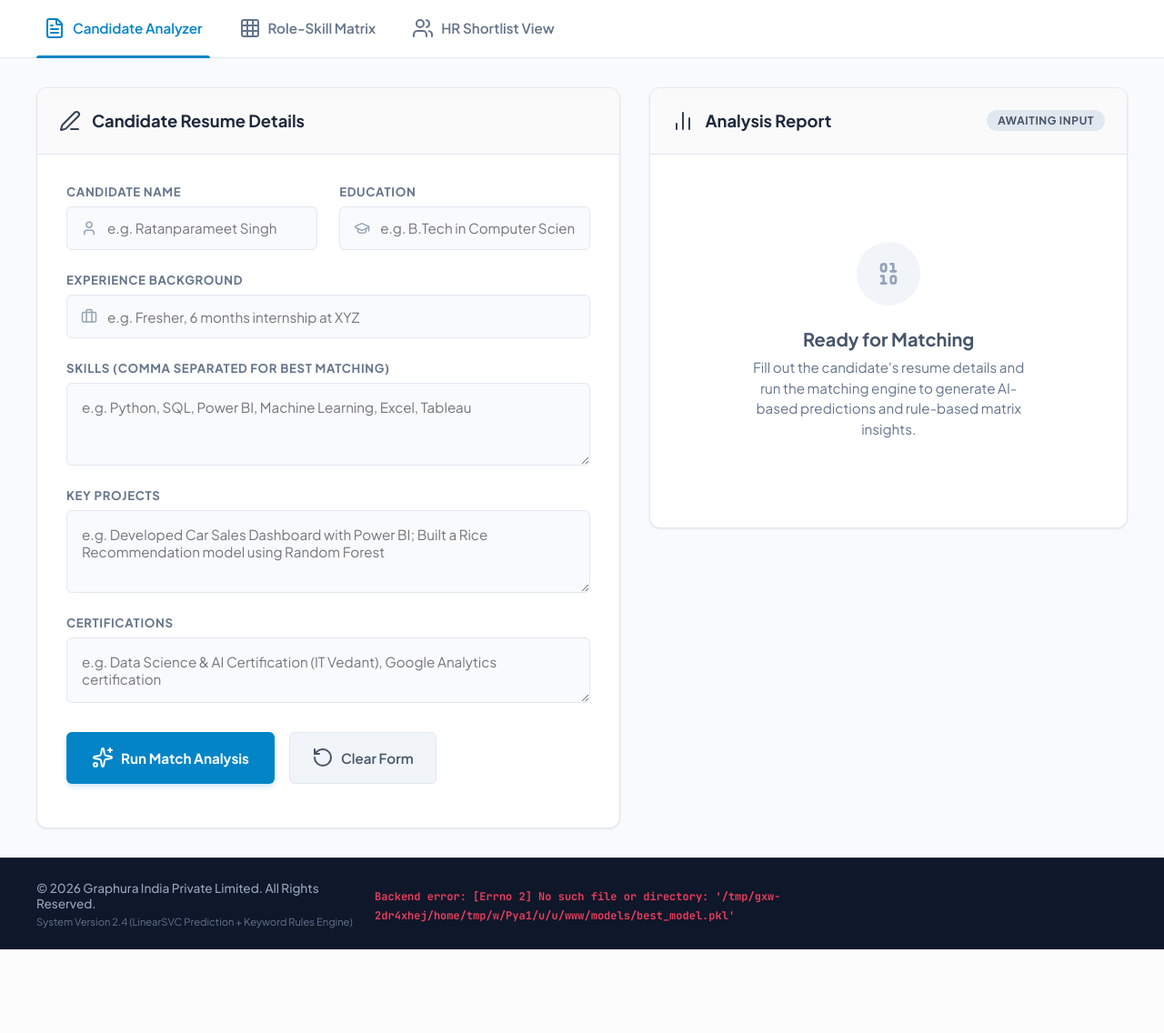
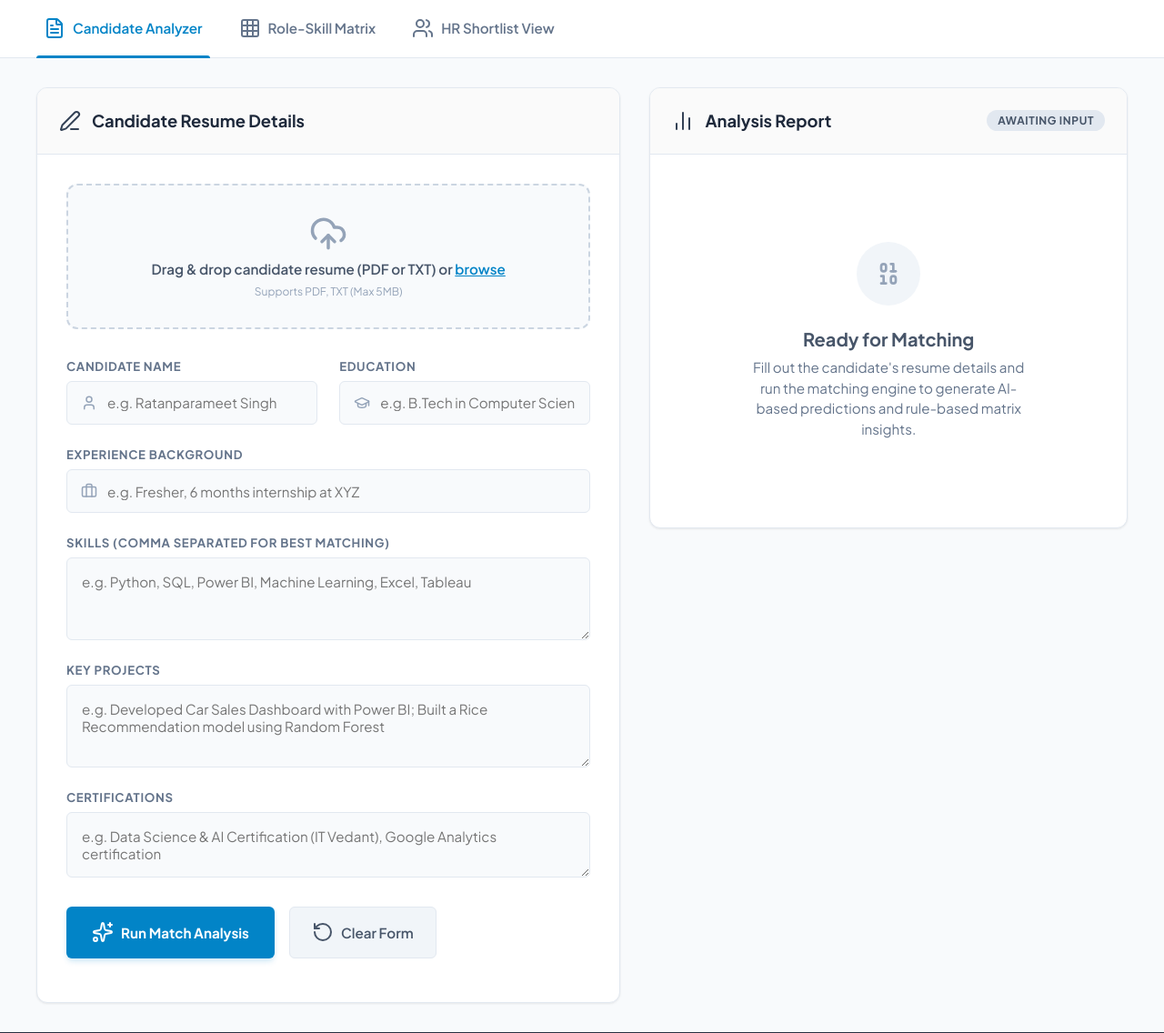
Before and after one commit to Ratanparameet/resume-builder-model, a Flask app: page / in a window 1280 px wide. Shown: the part 289-1425 px from the top of the page at 91% size. Before the commit the page ends 1333 px from the top, so only its background shows below. Run offline with Flask 3, Linux system fonts and the light colour scheme; some libraries are stand-ins or nearby versions.

Commit message:
Add client-side PDF/TXT resume parser and auto-fill feature on Candidate Analyzer

```diff
--- a/frontend/static/css/style.css
+++ b/frontend/static/css/style.css
@@ -306,6 +306,62 @@
    ========================================================================== */
 .matching-form {
   padding: 2rem;
+}
+
+/* Resume Upload Zone */
+.resume-upload-zone {
+  border: 2px dashed #cbd5e1;
+  border-radius: var(--radius-md);
+  padding: 2rem;
+  text-align: center;
+  background-color: #f8fafc;
+  cursor: pointer;
+  transition: all 0.25s ease;
+  margin-bottom: 2rem;
+  display: flex;
+  flex-direction: column;
+  align-items: center;
+  justify-content: center;
+  gap: 0.5rem;
+}
+
+.resume-upload-zone:hover, .resume-upload-zone.dragover {
+  border-color: var(--primary);
+  background-color: var(--primary-glow);
+}
+
+.resume-upload-zone.parsing {
+  border-color: var(--accent-gold);
+  background-color: rgba(245, 158, 11, 0.05);
+  cursor: wait;
+}
+
+.resume-upload-zone .upload-icon {
+  width: 42px;
+  height: 42px;
+  color: #94a3b8;
+  transition: all 0.25s ease;
+}
+
+.resume-upload-zone:hover .upload-icon, .resume-upload-zone.dragover .upload-icon {
+  color: var(--primary);
+  transform: translateY(-2px);
+}
+
+.resume-upload-zone p {
+  font-size: 0.95rem;
+  font-weight: 600;
+  color: #475569;
+}
+
+.resume-upload-zone .browse-link {
+  color: var(--primary);
+  text-decoration: underline;
+}
+
+.resume-upload-zone .file-limits {
+  font-size: 0.75rem;
+  color: #94a3b8;
 }
 
 .form-row.split {
@@ -1079,3 +1135,17 @@
     align-items: flex-start;
   }
 }
+
+/* Animation helper for loader spin */
+.animate-spin {
+  animation: spin 1s linear infinite;
+}
+
+@keyframes spin {
+  from {
+    transform: rotate(0deg);
+  }
+  to {
+    transform: rotate(360deg);
+  }
+}
--- a/frontend/static/js/script.js
+++ b/frontend/static/js/script.js
@@ -425,3 +425,263 @@
     form.dispatchEvent(new Event('submit'));
   }, 100);
 };
+
+// ---------------------------------------------------------------------------
+// Resume File Upload & Parsing (PDF / TXT)
+// ---------------------------------------------------------------------------
+const uploadZone = document.getElementById("upload-zone");
+const fileInput = document.getElementById("resume-file-input");
+
+// Trigger file input click when upload zone is clicked
+uploadZone.addEventListener("click", () => {
+  fileInput.click();
+});
+
+// Handle Drag over / leave effects
+uploadZone.addEventListener("dragover", (e) => {
+  e.preventDefault();
+  uploadZone.classList.add("dragover");
+});
+
+uploadZone.addEventListener("dragleave", () => {
+  uploadZone.classList.remove("dragover");
+});
+
+uploadZone.addEventListener("drop", (e) => {
+  e.preventDefault();
+  uploadZone.classList.remove("dragover");
+  const files = e.dataTransfer.files;
+  if (files.length > 0) {
+    handleUploadedFile(files[0]);
+  }
+});
+
+fileInput.addEventListener("change", (e) => {
+  const files = e.target.files;
+  if (files.length > 0) {
+    handleUploadedFile(files[0]);
+  }
+});
+
+async function handleUploadedFile(file) {
+  const fileExt = file.name.split('.').pop().toLowerCase();
+
+  if (fileExt !== 'pdf' && fileExt !== 'txt') {
+    alert("Please upload a valid PDF or TXT file.");
+    return;
+  }
+
+  // Visual state change
+  uploadZone.classList.add("parsing");
+  const pTag = uploadZone.querySelector("p");
+  const icon = uploadZone.querySelector("i");
+  pTag.innerHTML = `Extracting data from <strong style="color:var(--accent-gold);">${file.name}</strong>...`;
+  icon.setAttribute("data-lucide", "loader-2");
+  icon.classList.add("animate-spin");
+  lucide.createIcons();
+
+  const reader = new FileReader();
+
+  if (fileExt === 'txt') {
+    reader.onload = function(e) {
+      const text = e.target.result;
+      processExtractedText(text);
+    };
+    reader.readAsText(file);
+  } else if (fileExt === 'pdf') {
+    // Configure PDF.js worker Src
+    pdfjsLib.GlobalWorkerOptions.workerSrc = 'https://cdnjs.cloudflare.com/ajax/libs/pdf.js/2.16.105/pdf.worker.min.js';
+
+    reader.onload = async function(e) {
+      const typedarray = new Uint8Array(e.target.result);
+      try {
+        // PDF.js parse
+        const pdf = await pdfjsLib.getDocument({ data: typedarray }).promise;
+        let fullText = "";
+
+        for (let i = 1; i <= pdf.numPages; i++) {
+          const page = await pdf.getPage(i);
+          const textContent = await page.getTextContent();
+          const pageText = textContent.items.map(item => item.str).join(" ");
+          fullText += pageText + "\n";
+        }
+
+        processExtractedText(fullText);
+      } catch (err) {
+        console.error("PDF extraction failed", err);
+        alert("Failed to parse PDF file. Please ensure it is a text-based PDF (not scanned/image-based) or try a TXT file.");
+        resetUploadZone();
+      }
+    };
+    reader.readAsArrayBuffer(file);
+  }
+}
+
+function processExtractedText(text) {
+  if (!text || text.trim().length === 0) {
+    alert("No text content could be extracted from the resume.");
+    resetUploadZone();
+    return;
+  }
+
+  const parsed = parseResumeText(text);
+
+  // Fill form columns
+  document.getElementById("candidate-name").value = parsed.name || "";
+  document.getElementById("education").value = parsed.education || "";
+  document.getElementById("experience").value = parsed.experience || "";
+  document.getElementById("skills").value = parsed.skills || "";
+  document.getElementById("projects").value = parsed.projects || "";
+  document.getElementById("certificates").value = parsed.certificates || "";
+
+  // Trigger form submit to run match analysis immediately
+  setTimeout(() => {
+    resetUploadZone();
+    form.dispatchEvent(new Event('submit'));
+  }, 800);
+}
+
+function resetUploadZone() {
+  uploadZone.classList.remove("parsing");
+  const pTag = uploadZone.querySelector("p");
+  const icon = uploadZone.querySelector("i");
+  pTag.innerHTML = `Drag & drop candidate resume (PDF or TXT) or <span class="browse-link">browse</span>`;
+  icon.setAttribute("data-lucide", "upload-cloud");
+  icon.classList.remove("animate-spin");
+  fileInput.value = ""; // clear input
+  lucide.createIcons();
+}
+
+function parseResumeText(text) {
+  const lines = text.split('\n').map(l => l.trim()).filter(l => l.length > 0);
+
+  // 1. Extract Candidate Name (heuristics: look at first 5 lines)
+  let candidateName = "";
+  for (let i = 0; i < Math.min(5, lines.length); i++) {
+    const line = lines[i];
+    // Ignore lines that look like contact info, links, or sections
+    if (line.includes('@') || line.includes('/') || line.includes('+') || /\b(resume|cv|portfolio|email|phone|address|education|skills|experience)\b/i.test(line)) {
+      continue;
+    }
+    // Check if it looks like a name (capitalized words)
+    if (/^[A-Z][a-zA-Z\s\.]{2,30}$/.test(line)) {
+      candidateName = line;
+      break;
+    }
+  }
+  if (!candidateName && lines.length > 0) {
+    candidateName = lines[0]; // fallback to first line
+  }
+
+  // 2. Extract Sections by identifying keywords
+  // We can group lines under common section titles
+  let currentSection = "general";
+  const sections = {
+    education: [],
+    experience: [],
+    skills: [],
+    projects: [],
+    certificates: []
+  };
+
+  const sectionKeywords = {
+    education: /\b(education|academic|qualification|studies|university|college|degree)\b/i,
+    experience: /\b(experience|employment|work|history|career|job|internship|intern)\b/i,
+    skills: /\b(skills|technical skills|technologies|proficiencies|tools|languages)\b/i,
+    projects: /\b(projects|key projects|academic projects|personal projects|development projects)\b/i,
+    certificates: /\b(certifications|certificates|courses|credentials|achievements|training)\b/i
+  };
+
+  lines.forEach(line => {
+    // Check if line matches a new section header
+    let matchedNewSection = false;
+    for (const [secName, regex] of Object.entries(sectionKeywords)) {
+      // Typically section headers are short lines
+      if (line.length < 35 && regex.test(line)) {
+        currentSection = secName;
+        matchedNewSection = true;
+        break;
+      }
+    }
+
+    if (!matchedNewSection) {
+      if (currentSection !== "general") {
+        sections[currentSection].push(line);
+      }
+    }
+  });
+
+  // If a section is empty, let's fall back to scans or heuristics
+  // Let's also build a wide dictionary scan for skills to ensure they are parsed accurately even if the document has custom formatting
+  const dictionarySkills = [
+    "python", "sql", "power bi", "tableau", "excel", "pandas", "numpy", "statistics", "data analysis", "r",
+    "html", "css", "javascript", "react", "node.js", "git", "flask", "django", "seo", "sem", "social media",
+    "google analytics", "content writing", "canva", "meta ads", "email marketing", "figma", "photoshop",
+    "illustrator", "ui/ux", "typography", "premiere pro", "after effects", "recruiting", "communication",
+    "ms office", "management", "scheduling", "operations", "hris", "java", "c++", "c#", "aws", "docker",
+    "kubernetes", "linux", "cloud", "machine learning", "deep learning", "nlp"
+  ];
+
+  let skillsList = [];
+  // Scan the entire text for skills in our dictionary
+  const lowerText = text.toLowerCase();
+  dictionarySkills.forEach(skill => {
+    const escaped = skill.replace(/[-\/\\^$*+?.()|[\]{}]/g, '\\$&');
+    const regex = new RegExp(`\\b${escaped}\\b`, 'i');
+    if (regex.test(lowerText)) {
+      // capitalize nicely
+      const matchedSkill = skill.split(' ').map(w => w.charAt(0).toUpperCase() + w.slice(1)).join(' ');
+      skillsList.push(formattedSkill(matchedSkill));
+    }
+  });
+
+  // If we found skills in the dedicated section, merge/use them
+  if (sections.skills.length > 0) {
+    const sectionSkillsText = sections.skills.join(', ');
+    // Extract comma-separated words or bullet points
+    const customSkills = sectionSkillsText.split(/[,;\n•|]/).map(s => s.trim()).filter(s => s.length > 1 && s.length < 25);
+    customSkills.forEach(cs => {
+      const formatted = cs.split(' ').map(w => w.charAt(0).toUpperCase() + w.slice(1)).join(' ');
+      if (!skillsList.includes(formatted)) {
+        skillsList.push(formatted);
+      }
+    });
+  }
+
+  // Format parsed components
+  const parsedData = {
+    name: candidateName.trim(),
+    education: sections.education.slice(0, 4).join(" ").trim(),
+    experience: sections.experience.slice(0, 4).join(" ").trim() || "Fresher",
+    skills: skillsList.slice(0, 15).join(", "),
+    projects: sections.projects.slice(0, 5).join(" ").trim(),
+    certificates: sections.certificates.slice(0, 4).join(", ").trim()
+  };
+
+  // Fallback checks if any main section is empty:
+  if (!parsedData.education) {
+    // Search the text for lines mentioning degree or B.Tech/MBA etc
+    const eduMatches = lines.filter(l => /\b(b\.?tech|b\.?e|bca|mca|mba|degree|bachelor|master|university|college|school)\b/i.test(l));
+    parsedData.education = eduMatches.slice(0, 2).join(" ");
+  }
+
+  if (!parsedData.experience || parsedData.experience === "Fresher") {
+    // Search for lines mentioning work experience or months/years
+    const expMatches = lines.filter(l => /\b(internship|months|years|worked|experience|position|role|fresher)\b/i.test(l));
+    if (expMatches.length > 0) {
+      parsedData.experience = expMatches.slice(0, 2).join(" ");
+    }
+  }
+
+  return parsedData;
+}
+
+function formattedSkill(skillName) {
+  // Normalize custom names
+  if (skillName.toLowerCase() === "sql") return "SQL";
+  if (skillName.toLowerCase() === "seo") return "SEO";
+  if (skillName.toLowerCase() === "sem") return "SEM";
+  if (skillName.toLowerCase() === "hris") return "HRIS";
+  if (skillName.toLowerCase() === "nlp") return "NLP";
+  return skillName;
+}
--- a/frontend/templates/index.html
+++ b/frontend/templates/index.html
@@ -9,6 +9,8 @@
   <link href="https://fonts.googleapis.com/css2?family=Plus+Jakarta+Sans:wght@400;500;600;700;800&family=JetBrains+Mono:wght@500;600&display=swap" rel="stylesheet">
   <!-- Lucide Icons -->
   <script src="https://unpkg.com/lucide@latest"></script>
+  <!-- PDF.js library for client-side PDF parsing -->
+  <script src="https://cdnjs.cloudflare.com/ajax/libs/pdf.js/2.16.105/pdf.min.js"></script>
   <link rel="stylesheet" href="{{ url_for('static', filename='css/style.css') }}">
 </head>
 <body>
@@ -67,6 +69,14 @@
           </div>
 
           <form id="resume-form" class="matching-form">
+            <!-- Resume File Upload Zone -->
+            <div class="resume-upload-zone" id="upload-zone">
+              <i data-lucide="upload-cloud" class="upload-icon"></i>
+              <p>Drag & drop candidate resume (PDF or TXT) or <span class="browse-link">browse</span></p>
+              <span class="file-limits">Supports PDF, TXT (Max 5MB)</span>
+              <input type="file" id="resume-file-input" accept=".pdf,.txt" style="display: none;">
+            </div>
+
             <div class="form-row split">
               <div class="field">
                 <label for="candidate-name">Candidate Name</label>
```
